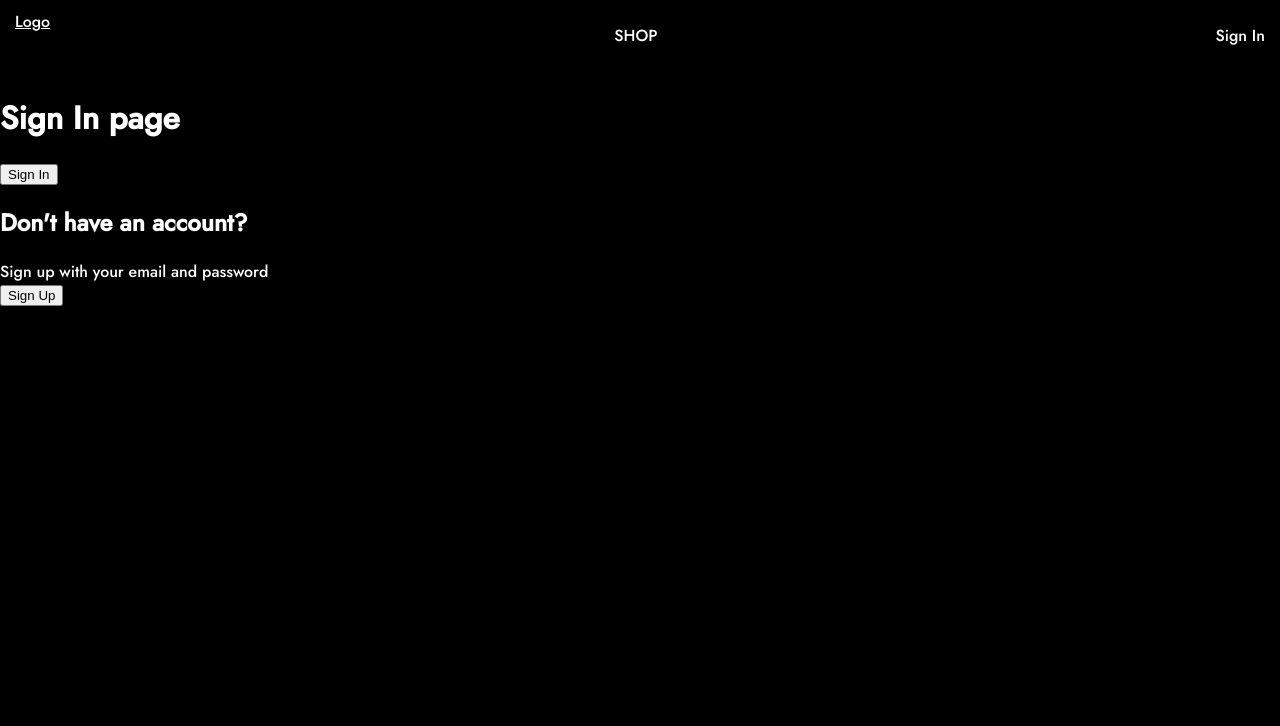
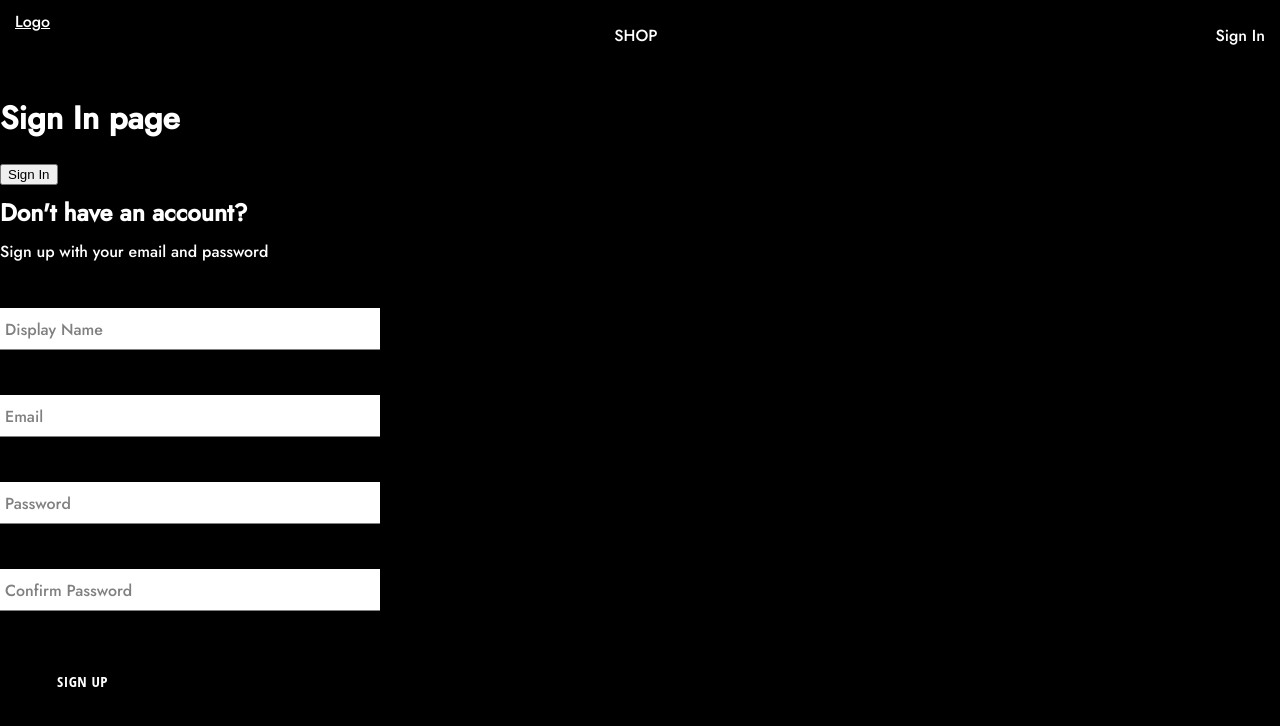
Before and after one commit to jackwuersch/react-ecom-playground, a React (Create React App) app: page /sign-in in a window 1280 px wide. Shown: the top 726 px of the page. Built offline with nearby package versions, Linux system fonts and the light colour scheme; no server answers.

Commit message:
created sign up form and connected to google firebase

```diff
--- /dev/null
+++ b/src/components/button/button.component.jsx
@@ -0,0 +1,19 @@
+import './button.styles.scss';
+
+const BUTTON_TYPE_CLASSES = {
+  google: 'google-sign-in',
+  inverted: 'inverted',
+};
+
+const Button = ({ children, buttonType, ...otherProps }) => {
+  return (
+    <button
+      className={`button-container ${BUTTON_TYPE_CLASSES[buttonType]}`}
+      {...otherProps}
+    >
+      {children}
+    </button>
+  );
+};
+
+export default Button;
--- /dev/null
+++ b/src/components/button/button.styles.scss
@@ -0,0 +1,46 @@
+.button-container {
+    min-width: 165px;
+    width: auto;
+    height: 50px;
+    letter-spacing: 0.5px;
+    line-height: 50px;
+    padding: 0 35px 0 35px;
+    font-size: 15px;
+    background-color: black;
+    color: white;
+    text-transform: uppercase;
+    font-family: 'Open Sans Condensed';
+    font-weight: bolder;
+    border: none;
+    cursor: pointer;
+    display: flex;
+    justify-content: center;
+
+    &:hover {
+      background-color: white;
+      color: black;
+      border: 1px solid black;
+    }
+
+    &.google-sign-in {
+      background-color: #4285f4;
+      color: white;
+
+      &:hover {
+        background-color: #357ae8;
+        border: none;
+      }
+    }
+
+    &.inverted {
+      background-color: white;
+      color: black;
+      border: 1px solid black;
+
+      &:hover {
+        background-color: black;
+        color: white;
+        border: none;
+      }
+    }
+  }
--- /dev/null
+++ b/src/components/form-input/form-input.component.jsx
@@ -0,0 +1,20 @@
+import './form-input.styles.scss';
+
+const FormInput = ({ label, ...otherProps }) => {
+  return (
+    <div className='group'>
+      <input className='form-input' {...otherProps} />
+      {label && (
+        <label
+          className={`${
+            otherProps.value.length ? 'shrink' : ''
+          } form-input-label`}
+        >
+          {label}
+        </label>
+      )}
+    </div>
+  );
+};
+
+export default FormInput;
--- /dev/null
+++ b/src/components/form-input/form-input.styles.scss
@@ -0,0 +1,54 @@
+$sub-color: grey;
+$main-color: black;
+
+@mixin shrinkLabel {
+  top: -14px;
+  font-size: 12px;
+  color: $main-color;
+}
+
+.group {
+  position: relative;
+  margin: 45px 0;
+
+  .form-input {
+    background: none;
+    background-color: white;
+    color: $sub-color;
+    font-size: 18px;
+    padding: 10px 10px 10px 5px;
+    display: block;
+    width: 100%;
+    border: none;
+    border-radius: 0;
+    border-bottom: 1px solid $sub-color;
+    margin: 25px 0;
+
+    &:focus {
+      outline: none;
+    }
+
+    &:focus ~ .form-input-label {
+      @include shrinkLabel();
+    }
+  }
+
+  input[type='password'] {
+    letter-spacing: 0.3em;
+  }
+
+  .form-input-label {
+    color: $sub-color;
+    font-size: 16px;
+    font-weight: normal;
+    position: absolute;
+    pointer-events: none;
+    left: 5px;
+    top: 10px;
+    transition: 300ms ease all;
+
+    &.shrink {
+      @include shrinkLabel();
+    }
+  }
+}
--- a/src/components/sign-up-form/sign-up-form.component.jsx
+++ b/src/components/sign-up-form/sign-up-form.component.jsx
@@ -1,6 +1,14 @@
+import { useState } from 'react';
 
-import { useState } from 'react';
-import { createAuthUserWithEmailAndPassword } from '../../utils/firebase/firebase.utils'
+import FormInput from '../form-input/form-input.component';
+import Button from '../button/button.component';
+
+import {
+  createAuthUserWithEmailAndPassword,
+  createUserDocumentFromAuth,
+} from '../../utils/firebase/firebase.utils';
+
+import './sign-up-form.styles.scss';
 
 const defaultFormFields = {
   displayName: '',
@@ -13,22 +21,40 @@
   const [formFields, setFormFields] = useState(defaultFormFields);
   const { displayName, email, password, confirmPassword } = formFields;
 
+  const resetFormFields = () => {
+    setFormFields(defaultFormFields);
+  };
+
   const handleSubmit = async (event) => {
     event.preventDefault();
+
     if (password !== confirmPassword) {
-      alert("Passwords do not match.");
+      alert('passwords do not match');
       return;
     }
 
     try {
-      const response = await createAuthUserWithEmailAndPassword(
+      const { user } = await createAuthUserWithEmailAndPassword(
         email,
         password
       );
-      console.log(response);
+
+      await createUserDocumentFromAuth(user, { displayName });
+      resetFormFields();
+      console.log(createUserDocumentFromAuth(user, { displayName }))
     } catch (error) {
-      console.log('user creation error', error)
+      if (error.code === 'auth/email-already-in-use') {
+        alert('Cannot create user, email already in use');
+      } else {
+        console.log('user creation encountered an error', error);
+      }
     }
+  };
+
+  const handleChange = (event) => {
+    const { name, value } = event.target;
+
+    setFormFields({ ...formFields, [name]: value });
   };
 
   return (
@@ -36,7 +62,42 @@
       <h2>Don't have an account?</h2>
       <span>Sign up with your email and password</span>
       <form onSubmit={handleSubmit}>
-        <button type='submit'>Sign Up</button>
+        <FormInput
+          label='Display Name'
+          type='text'
+          required
+          onChange={handleChange}
+          name='displayName'
+          value={displayName}
+        />
+
+        <FormInput
+          label='Email'
+          type='email'
+          required
+          onChange={handleChange}
+          name='email'
+          value={email}
+        />
+
+        <FormInput
+          label='Password'
+          type='password'
+          required
+          onChange={handleChange}
+          name='password'
+          value={password}
+        />
+
+        <FormInput
+          label='Confirm Password'
+          type='password'
+          required
+          onChange={handleChange}
+          name='confirmPassword'
+          value={confirmPassword}
+        />
+        <Button type='submit'>Sign Up</Button>
       </form>
     </div>
   );
--- /dev/null
+++ b/src/components/sign-up-form/sign-up-form.styles.scss
@@ -0,0 +1,9 @@
+.sign-up-container {
+    display: flex;
+    flex-direction: column;
+    width: 380px;
+
+    h2 {
+      margin: 10px 0;
+    }
+  }
--- a/src/utils/firebase/firebase.utils.js
+++ b/src/utils/firebase/firebase.utils.js
@@ -1,19 +1,13 @@
+
 import { initializeApp } from 'firebase/app';
-
 import {
   getAuth,
   signInWithRedirect,
   signInWithPopup,
   GoogleAuthProvider,
-  createUserWithEmailAndPassword
+  createUserWithEmailAndPassword,
 } from 'firebase/auth';
-
-import {
- getFirestore,
- doc,
- getDoc,
- setDoc
-} from 'firebase/firestore';
+import { getFirestore, doc, getDoc, setDoc } from 'firebase/firestore';
 
 // docs say i dont need to do this but i dunno it feels wrong
 
@@ -25,42 +19,48 @@
   messagingSenderId: process.env.REACT_APP_FIREBASE_MESSAGING_SENDER_ID,
   appId: process.env.REACT_APP_FIREBASE_APP_ID
 };
-
-// Initialize Firebase
 const firebaseApp = initializeApp(firebaseConfig);
 
-const provider = new GoogleAuthProvider();
-provider.setCustomParameters({
-    prompt: "select_account"
+const googleProvider = new GoogleAuthProvider();
+
+googleProvider.setCustomParameters({
+  prompt: 'select_account',
 });
 
 export const auth = getAuth();
-export const signInWithGooglePopup = () => signInWithPopup(auth, provider);
-export const signInWithGoogleRedirect = () => signInWithRedirect(auth, provider);
+export const signInWithGooglePopup = () =>
+  signInWithPopup(auth, googleProvider);
+export const signInWithGoogleRedirect = () =>
+  signInWithRedirect(auth, googleProvider);
 
 export const db = getFirestore();
 
-export const createUserDocumentFromAuth = async (userAuth) => {
+export const createUserDocumentFromAuth = async (
+  userAuth,
+  additionalInformation = {}
+) => {
   if (!userAuth) return;
+
   const userDocRef = doc(db, 'users', userAuth.uid);
-  console.log(userDocRef);
 
   const userSnapshot = await getDoc(userDocRef);
-  console.log(userSnapshot.exists());
 
-  if(!userSnapshot.exists()) {
+  if (!userSnapshot.exists()) {
     const { displayName, email } = userAuth;
     const createdAt = new Date();
+
     try {
       await setDoc(userDocRef, {
         displayName,
         email,
-        createdAt
+        createdAt,
+        ...additionalInformation,
       });
     } catch (error) {
       console.log('error creating the user', error.message);
     }
   }
+
   return userDocRef;
 };
 
```
